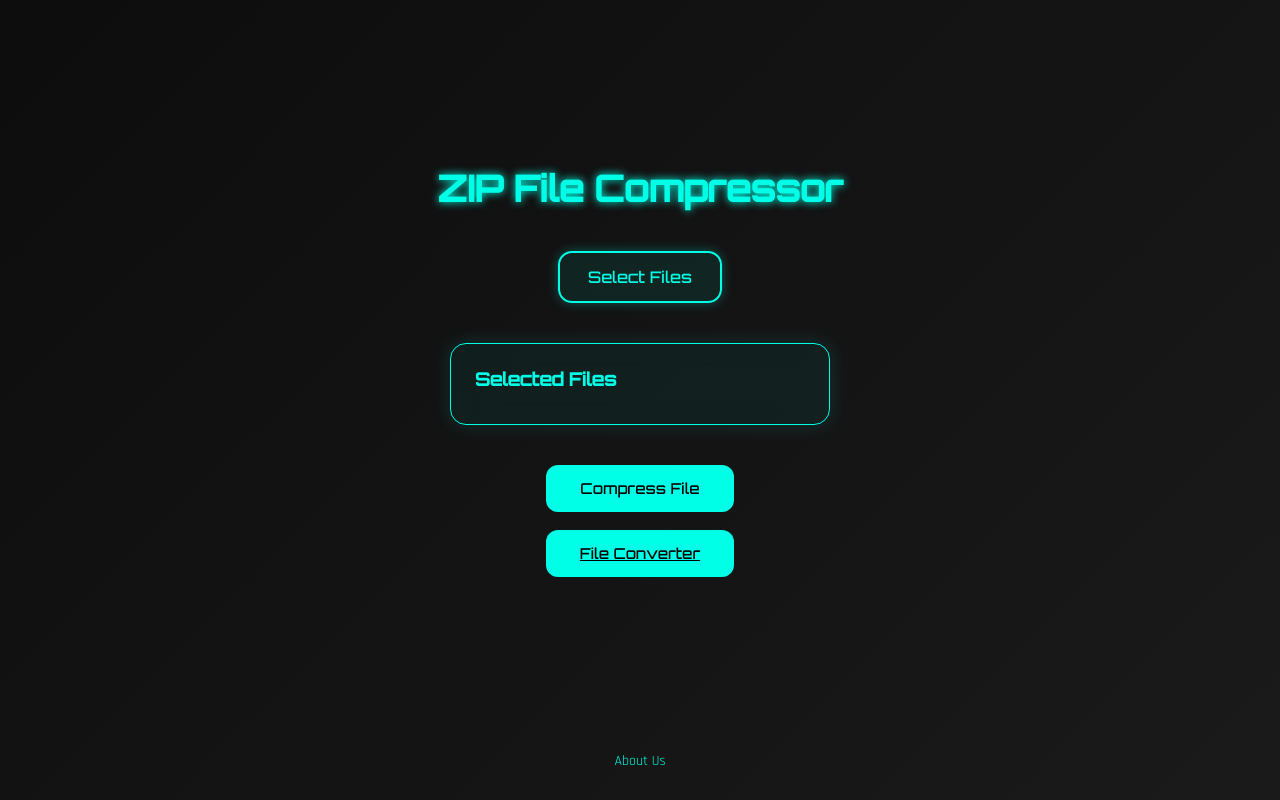
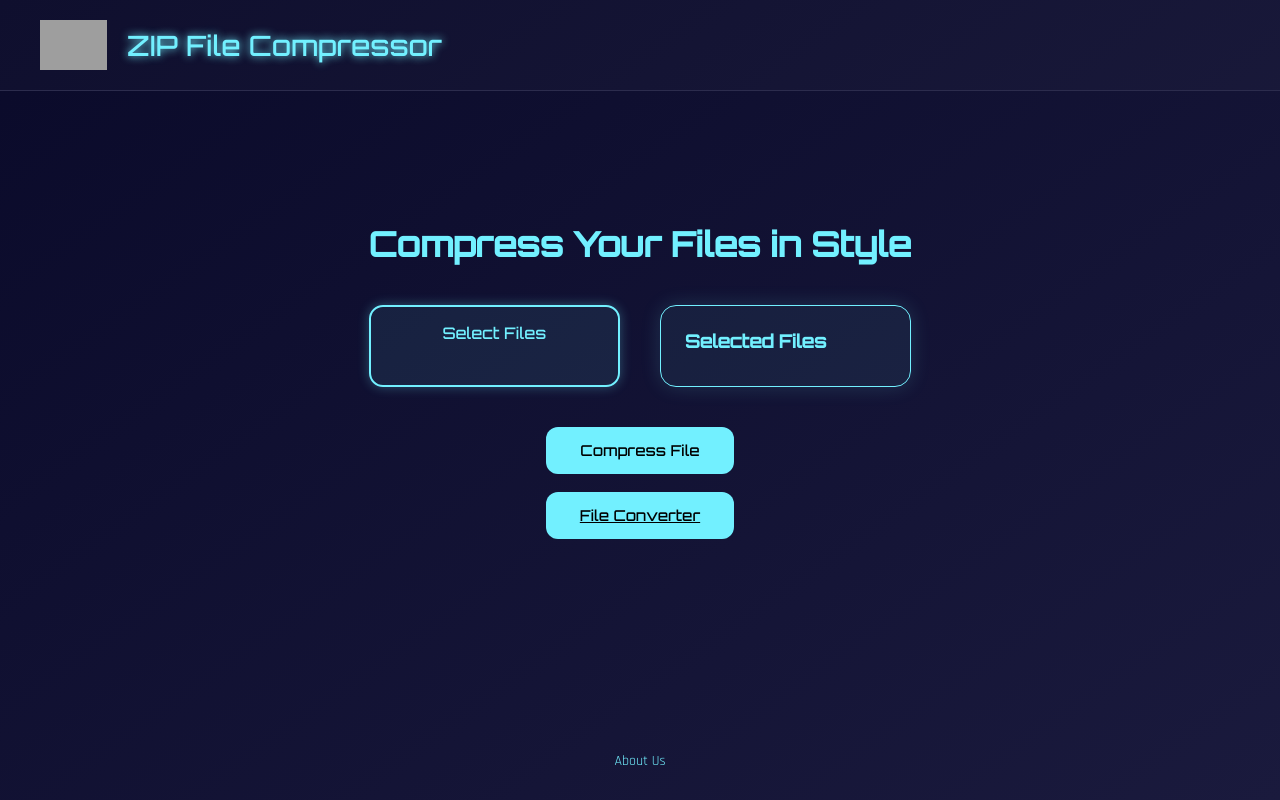
Before and after one commit to FV101LW/ZIP_Algorithm_Finals, a plain HTML site: page index.html in a window 1280 px wide. Drawn offline with Linux system fonts and the light colour scheme; grey boxes are pictures that could not be loaded.

Commit message:
Update index.html

```diff
--- a/index.html
+++ b/index.html
@@ -13,55 +13,71 @@
     }
 
     body {
-      background: linear-gradient(135deg, #0d0d0d 0%, #1a1a1a 100%);
-      color: #e0e0e0;
+      background: linear-gradient(145deg, #0a0a2a 0%, #1a1a3d 100%);
+      color: #e0e0f5;
       font-family: 'Rajdhani', sans-serif;
       min-height: 100vh;
       display: flex;
       flex-direction: column;
     }
 
+    header {
+      display: flex;
+      align-items: center;
+      padding: 20px 40px;
+      background: rgba(255, 255, 255, 0.02);
+      border-bottom: 1px solid #2c2c4d;
+    }
+
+    .logo {
+      height: 50px;
+      margin-right: 20px;
+    }
+
+    .title {
+      font-family: 'Orbitron', sans-serif;
+      font-size: 28px;
+      color: #72f0ff;
+      text-shadow: 0 0 8px #72f0ff;
+    }
+
     .wrapper {
-      max-width: 900px;
+      max-width: 1000px;
       margin: auto;
       padding: 60px 30px 40px;
-      text-align: center;
     }
 
     h1 {
       font-family: 'Orbitron', sans-serif;
-      font-size: 36px;
-      color: #00ffe7;
+      font-size: 34px;
+      color: #72f0ff;
       margin-bottom: 40px;
-      text-shadow: 0 0 8px #00ffe7;
+      text-align: center;
     }
 
-    .file-display-container {
-      display: flex;
-      justify-content: space-around;
-      align-items: flex-start;
+    .grid-container {
+      display: grid;
+      grid-template-columns: 1fr 1fr;
       gap: 40px;
-      flex-wrap: wrap;
       margin-bottom: 40px;
     }
 
     .custom-file-upload {
-      position: relative;
-      padding: 14px 28px;
+      padding: 16px 30px;
       font-family: 'Orbitron', sans-serif;
       font-size: 16px;
-      background: rgba(0, 255, 231, 0.08);
-      border: 2px solid #00ffe7;
-      color: #00ffe7;
+      background: rgba(114, 240, 255, 0.08);
+      border: 2px solid #72f0ff;
+      color: #72f0ff;
       border-radius: 14px;
       cursor: pointer;
       transition: all 0.3s ease;
-      backdrop-filter: blur(10px);
-      box-shadow: 0 0 12px rgba(0, 255, 231, 0.3);
+      text-align: center;
+      box-shadow: 0 0 12px rgba(114, 240, 255, 0.3);
     }
 
     .custom-file-upload:hover {
-      background: #00ffe7;
+      background: #72f0ff;
       color: #000;
     }
 
@@ -70,30 +86,24 @@
     }
 
     .file-names {
-      background: rgba(0, 255, 231, 0.06);
-      border: 1px solid #00ffe7;
+      background: rgba(114, 240, 255, 0.06);
+      border: 1px solid #72f0ff;
       border-radius: 16px;
       padding: 24px;
-      max-width: 380px;
-      width: 100%;
-      box-shadow: 0 0 20px rgba(0, 255, 231, 0.15);
-      backdrop-filter: blur(12px);
-      text-align: left;
-      overflow: hidden;
+      max-height: 260px;
+      overflow-y: auto;
+      box-shadow: 0 0 20px rgba(114, 240, 255, 0.15);
     }
 
     .file-names h3 {
       font-family: 'Orbitron', sans-serif;
       font-size: 18px;
-      color: #00ffe7;
+      color: #72f0ff;
       margin-bottom: 10px;
     }
 
     .file-names ul {
       list-style: none;
-      padding-left: 0;
-      max-height: 200px;
-      overflow-y: auto;
     }
 
     .file-names li {
@@ -114,7 +124,7 @@
       padding: 14px 34px;
       font-family: 'Orbitron', sans-serif;
       font-size: 15px;
-      background: #00ffe7;
+      background: #72f0ff;
       color: #000;
       border: none;
       border-radius: 12px;
@@ -123,12 +133,12 @@
     }
 
     .futuristic-btn:hover {
-      background: #00d1b5;
+      background: #54c7db;
       transform: scale(1.05);
     }
 
     .download-link {
-      color: #00ffe7;
+      color: #72f0ff;
       font-weight: 600;
       text-decoration: underline;
       font-size: 16px;
@@ -140,23 +150,35 @@
       padding: 30px 0;
       font-size: 14px;
       color: #aaa;
+      margin-top: auto;
     }
 
     footer a {
-      color: #00ffe7;
+      color: #72f0ff;
       text-decoration: none;
     }
 
     footer a:hover {
       text-decoration: underline;
     }
+
+    @media (max-width: 768px) {
+      .grid-container {
+        grid-template-columns: 1fr;
+      }
+    }
   </style>
 </head>
 <body>
+  <header>
+    <img src="https://upload.wikimedia.org/wikipedia/commons/2/2c/Neon_open_sign.png" alt="Logo" class="logo" />
+    <div class="title">ZIP File Compressor</div>
+  </header>
+
   <div class="wrapper">
-    <h1>ZIP File Compressor</h1>
+    <h1>Compress Your Files in Style</h1>
     <form id="uploadForm" enctype="multipart/form-data">
-      <div class="file-display-container">
+      <div class="grid-container">
         <label for="fileInput" class="custom-file-upload">
           Select Files
           <input type="file" id="fileInput" name="files" multiple required />
```
